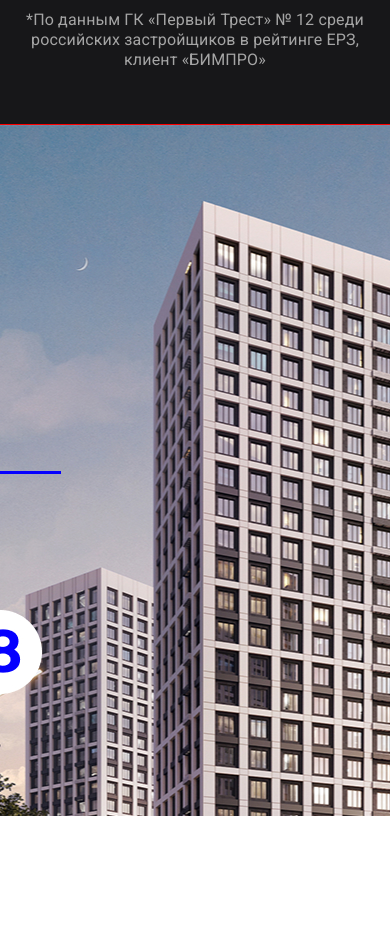
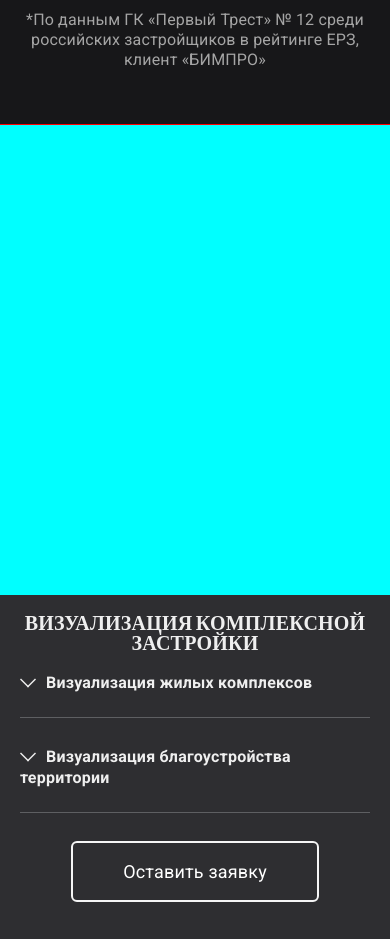
Before and after one commit to Vladosichek777/visualisation, a website: page pages/main/main.html in a window 390 px wide. Shown: the part 2320-3259 px from the top of the page. Before the commit the page ends 3136 px from the top, so only its background shows below. Drawn offline with Linux system fonts and the light colour scheme.

Commit message:
feat: add responsive for proposition section and also for block(complex visualisation)

```diff
--- a/pages/main/main.html
+++ b/pages/main/main.html
@@ -333,10 +333,9 @@
             <div class="container container--proposition">
                 <div class="proposition-item proposition-item--light">
                     <div class="slider slider--temporary">
-                        <img src="../../assets/images/proposition/first.jpg" alt="first">
                     </div>
                     <div class="nested-lists-answers-item  nested-lists-answers-item--padding">
-                        <h2 class="nested-lists-answers-item__title">визуализация <br>комплексной застройки</h2>
+                        <h2 class="nested-lists-answers-item__title">визуализация комплексной застройки</h2>
                         <div class="dropdown-answer dropdown-answer--hidden">
                             <h5 class="dropdown-answer__title">Визуализация жилых комплексов</h5>
                             <div class="dropdown-answer__text">
--- a/pages/main/scss/blocks/_drop-down.scss
+++ b/pages/main/scss/blocks/_drop-down.scss
@@ -188,3 +188,35 @@
     }
   }
 }
+
+@media (max-width: 850px) {
+  .dropdown-answer-complex {
+    &__gadgets {
+      display: none;
+    }
+  }
+}
+
+@media (max-width: 500px) {
+  .dropdown-answer {
+    margin-bottom: 28px;
+    border-bottom: 1px solid #9da0a36e;
+    &__title {
+      font-size: 16px;
+      font-weight: 600;
+      line-height: 21px; /* 161.538% */
+    }
+    &-complex {
+      &__first,
+      &__second {
+        font-size: 12px;
+        line-height: 18px; /* 150% */
+        letter-spacing: 0.12px;
+      }
+
+      &__second {
+        padding-left: 20px;
+      }
+    }
+  }
+}
--- a/pages/main/scss/blocks/_nested-lists.scss
+++ b/pages/main/scss/blocks/_nested-lists.scss
@@ -50,7 +50,6 @@
   padding-top: 50px;
   border-left: 2px solid #9da0a35c;
   &-item {
-    width: 100%;
     &__title {
       @include titleh2;
       font-size: 35px;
@@ -66,9 +65,39 @@
     }
   }
 }
-
+@media (max-width: 1699px) {
+  .nested-lists-answers {
+    &-item {
+      &__button {
+        margin: 0 auto;
+      }
+      &--padding {
+        padding: 52px 50px 63px 50px;
+      }
+    }
+  }
+}
 @media (max-width: 1000px) {
   .nested-lists-wrapper {
     display: none;
   }
 }
+
+@media (max-width: 500px) {
+  .nested-lists-answers {
+    &-item {
+      &--padding {
+        padding: 19px 20px 37px;
+      }
+
+      &__title {
+        text-align: center;
+        margin-bottom: 18px;
+        width: 100%;
+        font-size: 20px;
+        line-height: 20px; /* 100% */
+        letter-spacing: 0.2px;
+      }
+    }
+  }
+}
--- a/pages/main/scss/blocks/_proposition.scss
+++ b/pages/main/scss/blocks/_proposition.scss
@@ -6,5 +6,10 @@
   &--dark {
     background-color: $background-first;
   }
+}
 
+@media (max-width: 1700px) {
+  .proposition-item {
+    flex-direction: column;
+  }
 }
--- a/pages/main/scss/blocks/_slider.scss
+++ b/pages/main/scss/blocks/_slider.scss
@@ -34,16 +34,22 @@
   }
 
   &--temporary {
-    width: 859px;
+    min-width: 859px;
     height: 1104px;
     margin-right: 90px;
+    background-color: aqua;
   }
 }
 
 @media (max-width: 1400px) {
   .slider {
     height: 413px;
-
+    &--temporary {
+      max-width: 100vw;
+      min-width: 0;
+      min-height: 470px;
+      margin-right: 0;
+    }
     &-line {
       img {
         width: 625px;
```
Also changed, not shown: pages/main/css/style.css, 1 other file.
